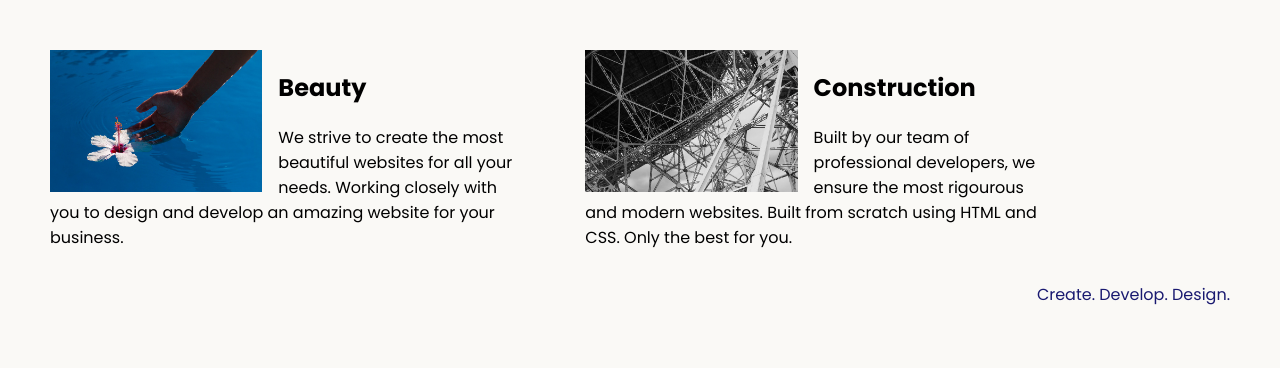
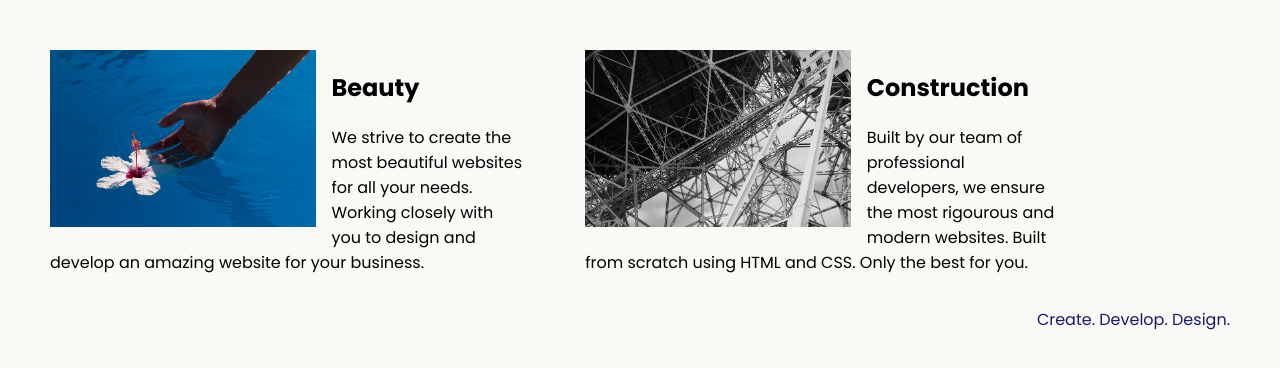
Before and after one commit to peterhorrocks/Agency-Website-Project, a plain HTML site: page index.html in a window 1280 px wide. Shown: the part 400-768 px from the top of the page. Drawn offline with Linux system fonts and the light colour scheme.

Commit message:
Add files via upload

```diff
--- a/style.css
+++ b/style.css
@@ -33,7 +33,7 @@ footer {
   }
   /* Format Left Panel */
   .left > img {
-    width: 40%;
+    width: 50%;
     height: auto;
     float: left;
     padding-right: 3%;
@@ -47,7 +47,7 @@ footer {
   }
   /* Format Right Panel */
   .right > img {
-    width: 40%;
+    width: 50%;
     height: auto;
     float: left;
     padding-right: 3%;
```
